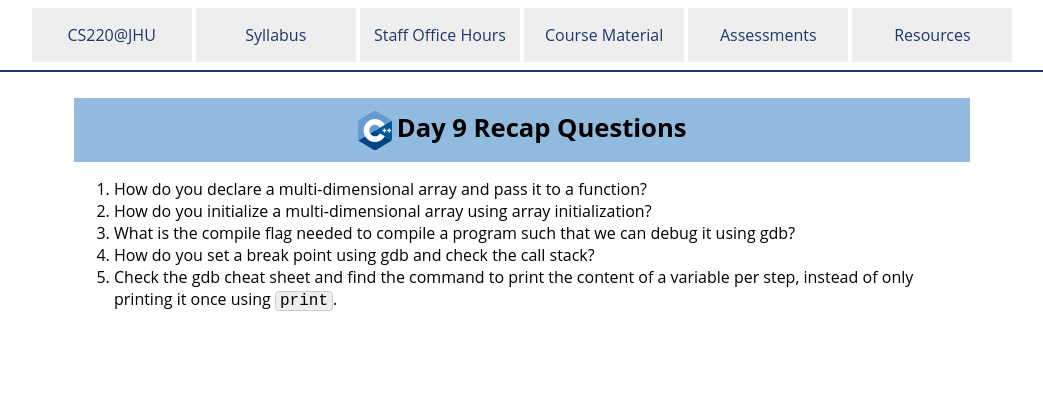
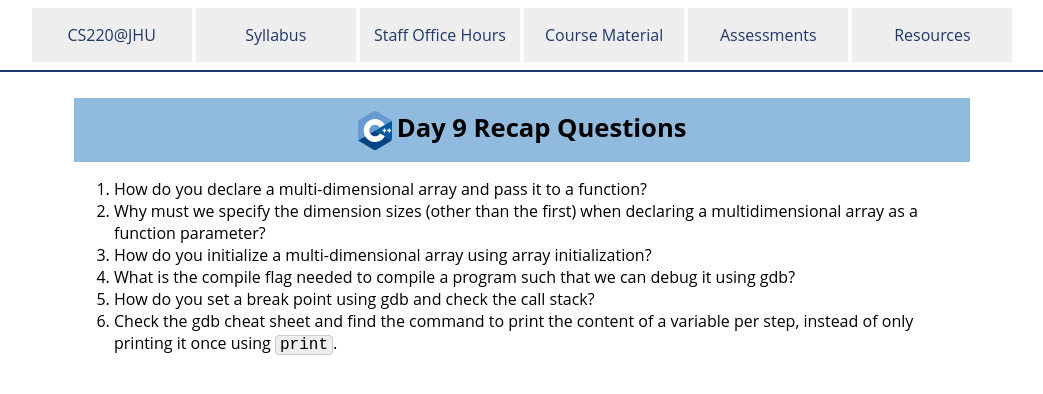
Before and after one commit to jhu-ip/cs220-f25, a Jekyll site: the page built from questions/day09.md, in a window 1280 px wide. Shown: the top 394 px of the page, without its empty margins (118-1161 px from the left). Built offline with Jekyll 4.4.1, drawn with Linux system fonts in a browser that asks for light colours.

Commit message:
added new recap question for day 9

```diff
--- a/questions/day09.md
+++ b/questions/day09.md
@@ -4,6 +4,7 @@ layout: default
 title: Day 9 Recap Questions
 reference solutions:
   1. use two sets of brackets with sizes `int ra[ROWS][COLS];` include the number of columns in the function declaration/definintion `int ra[][COLS]`
+  2. [NEW] A passed array decays to a pointer. Since components are stored sequentially in memory in row major order, Sizes (except for first dimension) are required to linearize the array index.
   2. can use nested lists of values `{{1, 2, 3}, {4, 5, 6}}` or just a single list that will assign in row order `{1, 2, 3, 4, 5, 6}`
   3. compile with -g for using gdb
   4. `break main` to set breakpoint and `backtrace` to check call stack
@@ -11,7 +12,8 @@ reference solutions:
 ---
 
 1.	How do you declare a multi-dimensional array and pass it to a function?
-2.  How do you initialize a multi-dimensional array using array initialization?
-3.	What is the compile flag needed to compile a program such that we can debug it using gdb?
-4.	How do you set a break point using gdb and check the call stack?
-5.  Check the gdb cheat sheet and find the command to print the content of a variable per step, instead of only printing it once using `print`.
+2. Why must we specify the dimension sizes (other than the first) when declaring a multidimensional array as a function parameter?
+3.  How do you initialize a multi-dimensional array using array initialization?
+4.	What is the compile flag needed to compile a program such that we can debug it using gdb?
+5.	How do you set a break point using gdb and check the call stack?
+6.  Check the gdb cheat sheet and find the command to print the content of a variable per step, instead of only printing it once using `print`.
```
